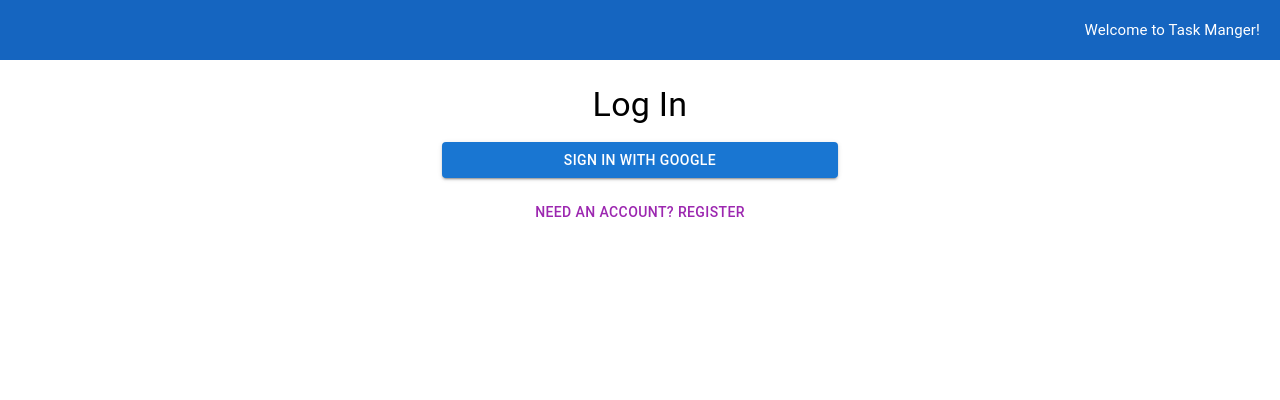
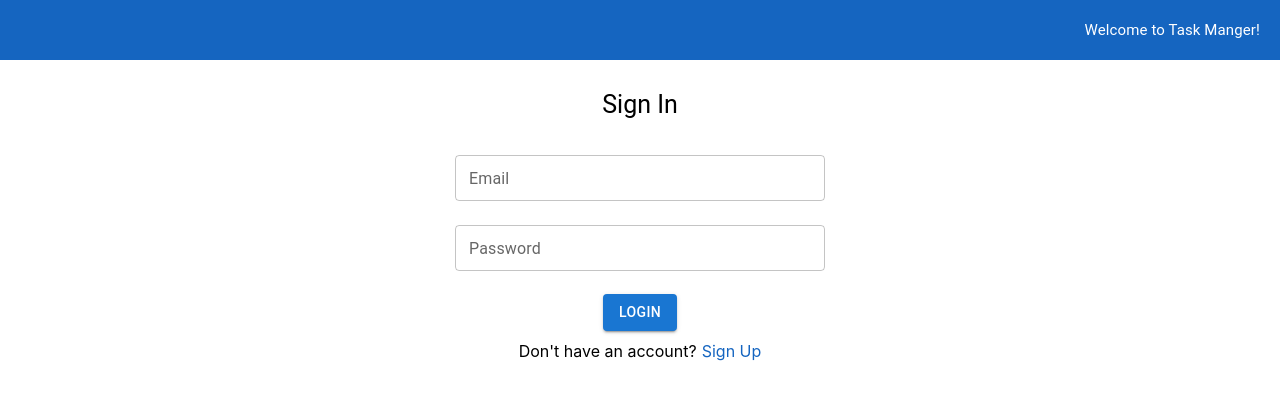
Before and after one commit to yohan86/task-manager, a React (Create React App) app: page / in a window 1280 px wide. Shown: the top 400 px of the page. Built offline with nearby package versions, Linux system fonts and the light colour scheme; no server answers.

Commit message:
Revert the google sign-in method and set firbase uername, password implementation

```diff
--- a/src/App.js
+++ b/src/App.js
@@ -2,7 +2,6 @@ import logo from './logo.svg';
 import './App.css';
 import { useEffect, useState } from 'react';
 import { ThemeProvider, createTheme, Box, Button }  from '@mui/material';
-import LoginPage from './pages/LoginPage';
 import TaskManager from './pages/TaskManager';
 import { onAuthStateChanged } from 'firebase/auth';
 import { auth } from './components/firebase';
@@ -34,30 +33,27 @@ function App() {
   const [user, setUser] = useState(null);
   const [firstName, setFirstName] = useState(null);
 
-
   useEffect(()=> {
-    const unsubscribe = onAuthStateChanged(auth, (user) => {
-      if(user){
-        setUser(user);
+    const loginStatus =  onAuthStateChanged( auth, (current) => {
+      if(current){
+        const addedUser = current.displayName || current.email;
+        setUser(addedUser);
+        console.log('aaaa', current.displayName)
       }else{
         setUser(null);
-        setFirstName(null);
       }
-    });
-    return () => unsubscribe();
+
+    })
+    console.log('sdsd', user)
+    return ()=> loginStatus;
   }, [])
 
-  useEffect(() => {
-    if(user && typeof user.displayName ==='string' ){
-      const name = user.displayName.split(' ')[0];
-      setFirstName(name);
-    }
-  },[user])
+
 
   return (
     <ThemeProvider theme={theme}>
     <div className="App">
-      <Header userName={firstName} />
+      <Header userName={user} />
       {user ? (<TaskManager />): <AuthForm />}
     </div>
     </ThemeProvider>
--- a/src/components/AuthForm.js
+++ b/src/components/AuthForm.js
@@ -1,129 +1,126 @@
-import { useState } from 'react';
-import { signInWithPopup, signInWithEmailAndPassword, createUserWithEmailAndPassword, signOut, updateProfile  } from 'firebase/auth';
-import { auth, GoogleAuthProvider } from './firebase';
-import { Button, Typography, Box, Container, TextField } from '@mui/material';
+import { useEffect, useState } from "react";
+import { Box, Button, TextField, Typography } from "@mui/material";
+import { createUserWithEmailAndPassword, signInWithEmailAndPassword, updateProfile } from "firebase/auth";
+import { auth } from "./firebase";
 
 const AuthForm = () => {
     const [email, setEmail] = useState('');
     const [password, setPassword] = useState('');
-  const [isLogin, setIsLogin] = useState(true); // Toggle between login and registration
     const [error, setError] = useState('');
-  const [displayName, setDisplayName] = useState('');
+    const [viewLogin, setViewLogin] = useState(true);
+    const [displayName, setDisplayName] = useState(null);
 
-  // Handle Google Sign-In
-  const handleGoogleSignIn = async () => {
-    const provider = new GoogleAuthProvider();
+    const registerPerson = async () => {
         try {
-      await signInWithPopup(auth, provider);
+            const createUser = await createUserWithEmailAndPassword(auth, email, password);
+            console.log('done');
+            const user = createUser.user;
+            if (displayName === null) {
+                setDisplayName(user.email);
+            }
+            console.log('usr', user)
+            await updateProfile(user, { displayName });
+
+
+
         } catch (error) {
-      setError('Failed to sign in with Google');
-    }
-  };
-
-  // Handle Email and Password login or registration
-  const handleEmailPasswordSubmit = async (e) => {
-    e.preventDefault();
-    setError(''); // Clear any previous error message
-
-    try {
-      if (isLogin) {
-        // Log in with email and password
-        await signInWithEmailAndPassword(auth, email, password);
-      } else {
-        // Register with email and password
-        await createUserWithEmailAndPassword(auth, email, password);
-        const userCredential = auth.currentUser;
-        if(displayName){
-            await updateProfile(userCredential, {
-                displayName:displayName,
-            });
-        }
-      }
-    } catch (error) {
-
-      switch(error.code){
-        case 'auth/weak-password':
-            setError('Password should be at least 6 characters');
-        default:
             setError(error.message);
         }
     }
+
+    const loginUser = async () => {
+        try {
+            await signInWithEmailAndPassword(auth, email, password);
+            console.log("user logged In", email)
+        } catch (error) {
+            setError(error.message);
+        }
+    }
+    const SubmitForm = () => {
+        if (viewLogin) {
+            loginUser();
+        } else {
+            registerPerson();
         }
 
-
-
-
-
+    }
 
     return (
-    <Container maxWidth="xs" sx={{ padding: 3 }}>
-      <Typography variant="h4" gutterBottom align="center">
-        {isLogin ? 'Log In' : 'Register'}
+        <>
+            <Box container='true'
+                sx={{
+                    width: '370px',
+                    display: 'flex',
+                    flexDirection: 'column',
+                    alignItems: 'center',
+                    justifyContent: 'center',
+                    margin: '30px auto'
+                }}>
+                <Typography variant='h3' fontSize='25px' marginBottom='20px'>
+                    {viewLogin ? 'Sign In' : 'Sign Up'}
                 </Typography>
 
-      {/* Display any error messages */}
-      {error && <Typography color="error" variant="body2" align="center">{error}</Typography>}
+                {error && <Box sx={{ color: '#ff0000' }}>{error}</Box>}
 
-      {/* Email and Password Form */}
-      {!isLogin && (
-        <Box component="form"
-             onSubmit={handleEmailPasswordSubmit}
-             sx={{ display: 'flex', flexDirection: 'column' }}
-        >
+                {!viewLogin && (
+                    <>
                         <TextField
+                            fullWidth
+                            variant='outlined'
                             label='Display Name'
-                type='text'
-                variant='outlined'
-                fullWidth
                             value={displayName}
                             onChange={(e) => setDisplayName(e.target.value)}
                         />
+                    </>
+                )}
                 <TextField
-                label="Email"
-                type="email"
-                variant="outlined"
                     fullWidth
-                margin="normal"
+                    variant='outlined'
+                    type='email'
+                    label='Email'
+                    margin='normal'
                     value={email}
                     onChange={(e) => setEmail(e.target.value)}
-                required
+                    gap='2'
                 />
                 <TextField
-            label="Password"
-            type="password"
-            variant="outlined"
                     fullWidth
-            margin="normal"
+                    variant='outlined'
+                    type='password'
+                    label='Password'
+                    margin='normal'
                     value={password}
                     onChange={(e) => setPassword(e.target.value)}
-            required
                 />
-          <Button variant="contained" color="primary" type="submit" sx={{ marginTop: 2 }}>
-            {isLogin ? 'Log In' : 'Register'}
+                <Button
+                    variant='contained'
+                    color='primary'
+                    onClick={SubmitForm}
+                    sx={{ marginTop: '15px' }}
+                >
+                    {viewLogin ? 'Login' : 'Register'}
                 </Button>
+
+                <Box onClick={() => setViewLogin(!viewLogin)} marginTop='10px' >
+                    {viewLogin ?
+                        <Box sx={{ display: 'flex' }}>
+                            Don't have an account?
+                            <Box sx={{ color: '#1565c0', marginLeft: '5px', cursor: 'pointer' }}>
+                                Sign Up
                             </Box>
-      )}
-
-      {/* Google Sign-In Button */}
-      <Box sx={{ textAlign: 'center', marginTop: 2 }}>
-        <Button
-          variant="contained"
-          color="primary"
-          fullWidth
-          onClick={handleGoogleSignIn}
-        >
-          Sign In with Google
-        </Button>
+                        </Box> :
+                        <Box sx={{ display: 'flex' }}>
+                            Already have an account?
+                            <Box sx={{ color: '#1565c0', marginLeft: '5px', cursor: 'pointer' }}>
+                                Login
+                            </Box>
+                        </Box>
+                    }
                 </Box>
 
-      {/* Toggle between login and register */}
-      <Box sx={{ textAlign: 'center', marginTop: 2 }}>
-        <Button color="secondary" onClick={() => setIsLogin(!isLogin)}>
-          {isLogin ? 'Need an account? Register' : 'Already have an account? Log In'}
-        </Button>
             </Box>
-    </Container>
-  );
-};
+        </>
+    )
+}
 
 export default AuthForm;
--- a/src/components/Header.js
+++ b/src/components/Header.js
@@ -16,7 +16,7 @@ const Header = ({userName}) => {
 
     return (
         <Box
-            container
+
             sx={{
                 height: '50px',
                 display: 'flex',
--- a/src/components/TaskList.js
+++ b/src/components/TaskList.js
@@ -104,7 +104,7 @@ const TaskList = ({ taskList, onDelete, onEdit, onCompleted }) => {
                         <StyledListItem key={index} sx={{ display: 'block', boxShadow: 8 }} >
                             <Box display='inline-block'
                                 sx={{ fontSize: 12, backgroundColor: setBgColor(task.priority), padding: '2px 10px 3px', borderRadius: 5 }}>
-                                {task.priority}{task.status}
+                                {task.priority}
                             </Box>
 
                             <Box sx={{ display: 'flex', alignItems: 'center' }}>
--- a/src/pages/TaskManager.js
+++ b/src/pages/TaskManager.js
@@ -16,7 +16,7 @@ const migrateTasksV1ToV2= (migTaskList) => {
     },{});
 }
 
-const TaskManager = () => {
+const TaskManager = ({user}) => {
     const [task, setTask] = useState('');
     const localStorageDebounce = useRef(null);
     const [taskList, setTaskList] = useState({});
```
Lines whose indentation alone changed are shown as unchanged.
